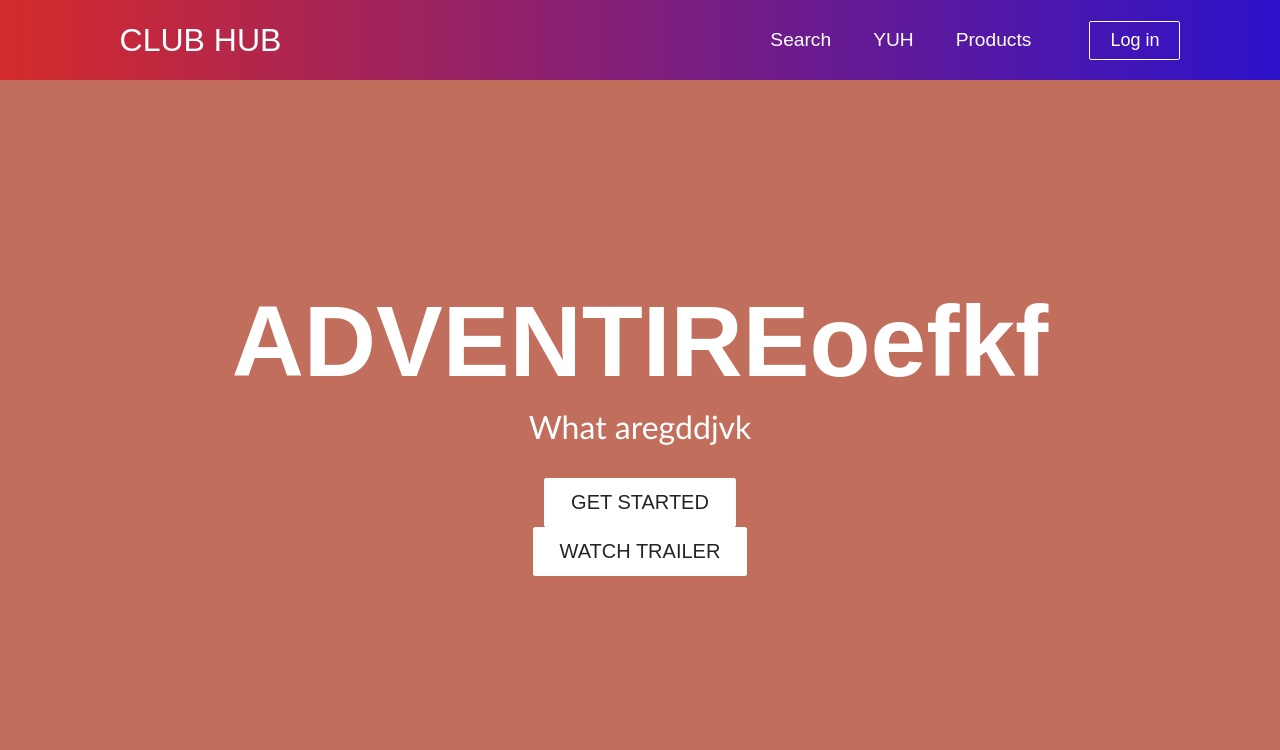
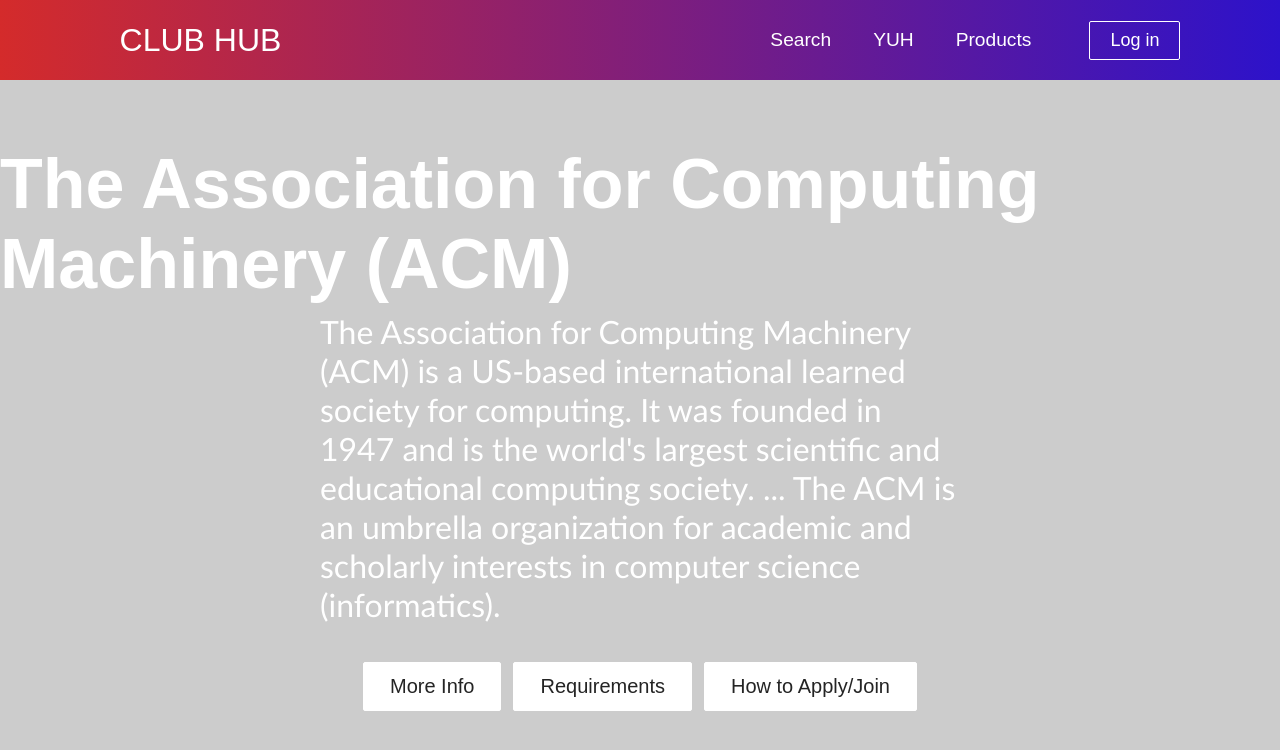
Before and after one commit to kiaramvaz/HackUTD, a React (Create React App) app in the folder hackutdreact/: page / in a window 1280 px wide. Shown: the top 750 px of the page. Built offline with nearby package versions, Linux system fonts and the light colour scheme.

Commit message:
club page

```diff
--- a/hackutdreact/src/App.css
+++ b/hackutdreact/src/App.css
@@ -42,3 +42,7 @@
   color: #fff;
   font-size: 100px;
 }
+
+body {
+  overflow: hidden;
+}
--- a/hackutdreact/src/App.js
+++ b/hackutdreact/src/App.js
@@ -2,7 +2,8 @@
 import Navbar from './components/Navbar';
 import './App.css';
 import Home from './components/pages/Home';
-import { BrowserRouter as Router, Routes, Route } from 'react-router-dom';
+import Club from './components/pages/Club';
+import { BrowserRouter as Router } from 'react-router-dom';
 
 
 
@@ -12,7 +13,7 @@
       <Router>
         <Navbar />
 
-        <Home />
+        <Club />
 
       </Router>
     </>
--- a/hackutdreact/src/components/Button.js
+++ b/hackutdreact/src/components/Button.js
@@ -11,7 +11,7 @@
   type,
   onClick,
   buttonStyle,
-  buttonSize
+  buttonSize,
 }) => {
   const checkButtonStyle = STYLES.includes(buttonStyle)
     ? buttonStyle
--- a/hackutdreact/src/components/HeroSection.css
+++ b/hackutdreact/src/components/HeroSection.css
@@ -7,7 +7,7 @@
   }
 
   .hero-container {
-    background-color: #f18973;
+    /* background-color: #f18973; */
     height: 100vh;
     width: 100%;
     display: flex;
--- a/hackutdreact/src/components/HeroSection.js
+++ b/hackutdreact/src/components/HeroSection.js
@@ -7,6 +7,7 @@
 const HeroSection = () => {
     return (
         <div className = 'hero-container'>
+
             <h1> ADVENTIREoefkf</h1>
             <p> What aregddjvk</p>
             <div className= "hero-btns"> </div>
--- /dev/null
+++ b/hackutdreact/src/components/InfoSection.css
@@ -0,0 +1,73 @@
+video {
+    object-fit: cover;
+    width: 100%;
+    height: 100%;
+    position: fixed;
+    z-index: -1;
+  }
+
+  .info-container {
+    /* background-color: #f18973; */
+    height: 100vh;
+    width: 100%;
+    display: flex;
+    flex-direction: column;
+    justify-content: center;
+    align-items: center;
+    box-shadow: inset 0 0 0 1000px rgba(0, 0, 0, 0.2);
+    object-fit: contain;
+  }
+
+  .info-container > h1 {
+    color: #fff;
+    font-size: 70px;
+    margin-top: -100px;
+  }
+
+  .info-container > p {
+    margin-top: 8px;
+    color: #fff;
+    font-size: 32px;
+    font-family: 'Trebuchet MS', 'Lucida Sans Unicode', 'Lucida Grande',
+      'Lucida Sans', Arial, sans-serif;
+    width: 50%;
+  }
+
+  .info-btns {
+    margin-top: 32px;
+  }
+
+  .info-btns .btn {
+    margin: 6px;
+  }
+
+  .fa-play-circle {
+    margin-left: 4px;
+  }
+
+  @media screen and (max-width: 960px) {
+    .info-container > h1 {
+      font-size: 50px;
+      margin-top: -150px;
+    }
+  }
+
+  @media screen and (max-width: 768px) {
+    .info-container > h1 {
+      font-size: 50px;
+      margin-top: -100px;
+    }
+
+    .info-container > p {
+      font-size: 30px;
+    }
+
+    .btn-mobile {
+      display: block;
+      text-decoration: none;
+    }
+
+    .btn {
+      width: 100%;
+    }
+  }
--- /dev/null
+++ b/hackutdreact/src/components/InfoSection.js
@@ -0,0 +1,44 @@
+import React from 'react'
+import { Button } from './Button'
+import '../App';
+import './InfoSection.css';
+
+const infoSection = () => {
+    const onClick1 = () => {
+        var x = document.getElementById("test");
+        if (x.style.display === "none") {
+            x.style.display = "block";
+        } else {
+            x.style.display = "none";
+        }
+    }
+    return (
+        <div className="info-container">
+            <h1>
+                The Association for Computing Machinery (ACM)
+                {/* name of club here */}
+            </h1>
+            <p id="test">
+                The Association for Computing Machinery (ACM) is a US-based international
+                learned society for computing. It was founded in 1947 and is the world's largest
+                scientific and educational computing society. ... The ACM is an umbrella organization
+                for academic and scholarly interests in computer science (informatics).
+            </p>
+            <div className="info-btns">
+                <Button className='btns' buttonStyle='btns--outline'
+                    buttonSize='btn--large'  >
+                    More Info
+
+                </Button>
+
+                <Button className='btns' buttonStyle='btns--outline'
+                    buttonSize='btn--large' onClick = {onClick1} > Requirements </Button>
+
+                <Button className='btns' buttonStyle='btns--outline'
+                    buttonSize='btn--large'  > How to Apply/Join </Button>
+            </div>
+        </div>
+    )
+}
+
+export default infoSection
--- /dev/null
+++ b/hackutdreact/src/components/pages/Club.js
@@ -0,0 +1,15 @@
+import "../../App";
+import InfoSection from "../InfoSection";
+import React from 'react';
+
+
+
+function Club(){
+    return(
+        <>
+        <InfoSection />
+
+        </>
+    )
+}
+export default Club;
```
Also changed, not shown: hackutdreact/public/images/img1.jpg (added), 1 other file (tests, documents, lock files or other folders).
